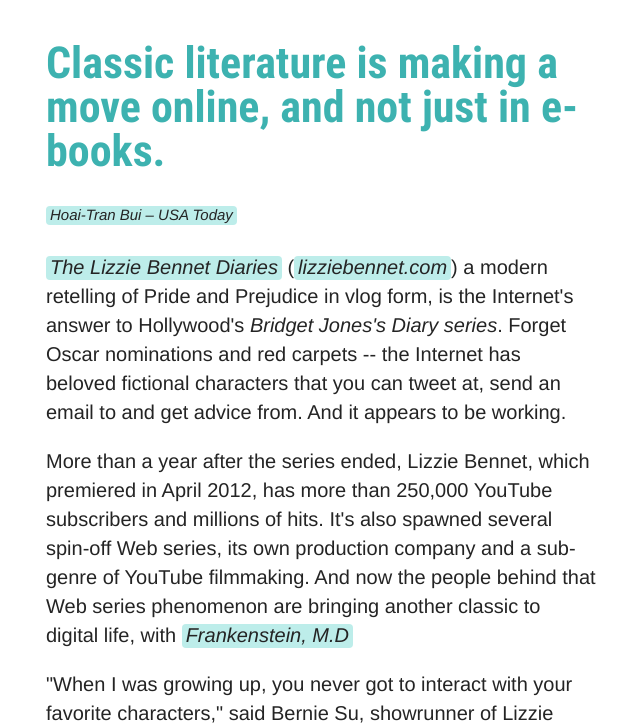
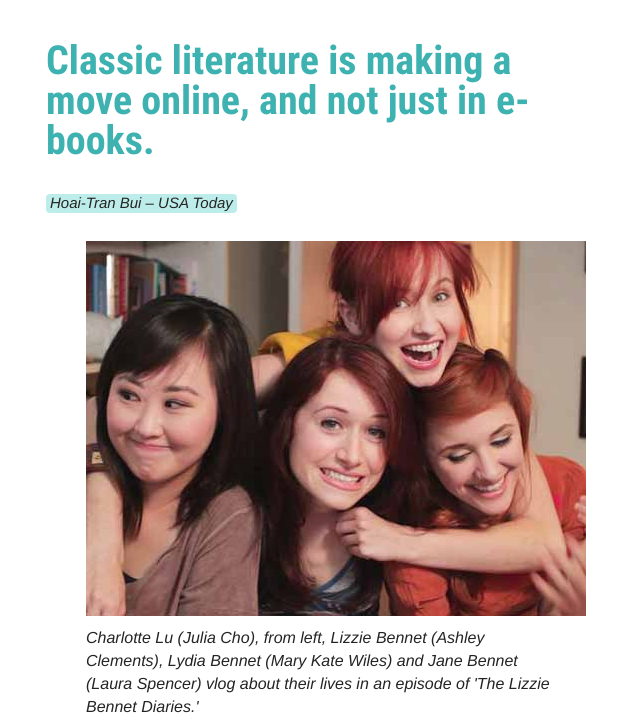
Before and after one commit to elsienolasco/art336-html-css-bootcamp-01-elsienolasco, a plain HTML site: page index.html in a window 1280 px wide. Shown: the part 383-1108 px from the top of the page, without its empty margins (319-959 px from the left). Drawn offline with nearby package versions, Linux system fonts and the light colour scheme; a script that the page names is missing; a web font is replaced by a local one.

Commit message:
figcaption change

```diff
--- a/index.html
+++ b/index.html
@@ -14,7 +14,11 @@
         <h2>Classic literature is making a move online, and not just in e-books.</h2>
             <h3><a href="http://www.usatoday.com/staff/21979/hoai-tran-bui/" "remove-hyperlink-underline.php" style="text-decoration: none"> Hoai-Tran Bui – USA Today</a></h3>
 
-
+                        <figure>
+                        <img src="img/LBD.jpg"/>
+                        <figcaption><em>Charlotte Lu (Julia Cho), from left, Lizzie Bennet (Ashley Clements), Lydia Bennet (Mary Kate Wiles) and Jane Bennet (Laura Spencer) vlog about their lives in an episode of 'The Lizzie Bennet Diaries.'</em></figcaption>
+                <p><figcaption>Photo by Pemberley Digital</figcaption></p>
+                        </figure>
 
                 <p><em><a href="https://www.youtube.com/channel/UCXfbQAimgtbk4RAUHtIAUww" "remove-hyperlink-underline.php" style="text-decoration: none">The Lizzie Bennet Diaries</em></a> (<a href="http://www.pemberleydigital.com/the-lizzie-bennet-diaries/" "remove-hyperlink-underline.php" style="text-decoration: none">lizziebennet.com</a>) a modern retelling of Pride and Prejudice in vlog form, is the Internet's answer to Hollywood's <i>Bridget Jones's Diary series</i>. Forget Oscar nominations and red carpets -- the Internet has beloved fictional characters that you can tweet at, send an email to and get advice from. And it appears to be working.</p>
 
@@ -44,7 +48,6 @@
 
         <h5>Popular Web series book adaptations</h5>
 
-
                 <ol>
                 <dl>
                     <li><dt><strong><a href="http://www.pemberleydigital.com/the-lizzie-bennet-diaries/" "remove-hyperlink-underline.php" style="text-decoration: none">The Lizzie Bennet Diaries</a></strong></dt>
@@ -55,7 +58,7 @@
 
                     <li><dt><strong><a href="http://thenewpeterandwendy.com/" "remove-hyperlink-underline.php" style="text-decoration: none">The New Adventures of Peter and Wendy</a></strong></dt>
 
-                        <dd>This Web series transformed Peter Pan from the boy who wouldn't grow up into a 20-something man child who wouldn't grow up. So basically, every other millennial. Set in the small town of Neverland, Ohio, this quirky series follows the adventures of advice vlogger Wendy Darling, her two immature brothers, her bossy friend Lily and her best friend Peter Pan. The series just finished its first season with a bittersweet ending and is raising funds on <a href="https://www.indiegogo.com/projects/the-new-adventures-of-peter-and-wendy-season-2" "remove-hyperlink-underline.php" style="text-decoration: none"> Indiegogo </a>for a second season. (thenewpeterandwendy.com)</dd></li>
+                        <dd>This Web series transformed Peter Pan from the boy who wouldn't grow up into a 20-something man child who wouldn't grow up. So basically, every other millennial. Set in the small town of Neverland, Ohio, this quirky series follows the adventures of advice vlogger Wendy Darling, her two immature brothers, her bossy friend Lily and her best friend Peter Pan. The series just finished its first season with a bittersweet ending and is raising funds on <a href="https://www.indiegogo.com/projects/the-new-adventures-of-peter-and-wendy-season-2" "remove-hyperlink-underline.php" style="text-decoration: none">Indiegogo</a>for a second season. (thenewpeterandwendy.com)</dd></li>
 
                     <li><dt><strong><a href="http://greengablesfables.webs.com/""remove-hyperlink-underline.php" style="text-decoration: none">Green Gables Fables</a></strong></dt>
 
--- a/scss/_base.scss
+++ b/scss/_base.scss
@@ -43,7 +43,7 @@ h1 + p {
 }
 
 h2 {
-    @include fontSize(44px);
+    @include fontSize(40px);
     margin-top: 50px;
     margin-bottom: 8px;
     text-transform: none;
@@ -79,7 +79,7 @@ h5 {
     @include fontSize(24px);
     margin-top: 34px;
     margin-bottom: 4px;
-    text-transform: capitalize;
+    text-transform: uppercase;
 }
 
 h5 + p {
@@ -109,6 +109,13 @@ a:hover {
     color: lighten($color, 40%);
     transition: background-color 300ms linear;
     transition: color 300ms linear;
+}
+
+figcaption {
+    @include fontSize(16px);
+    margin-top: 2px;
+    margin-bottom: 2px;
+    text-transform: none;
 }
 
 ul {
```
Also changed, not shown: css/main.css, img/LBD.jpg (added).
